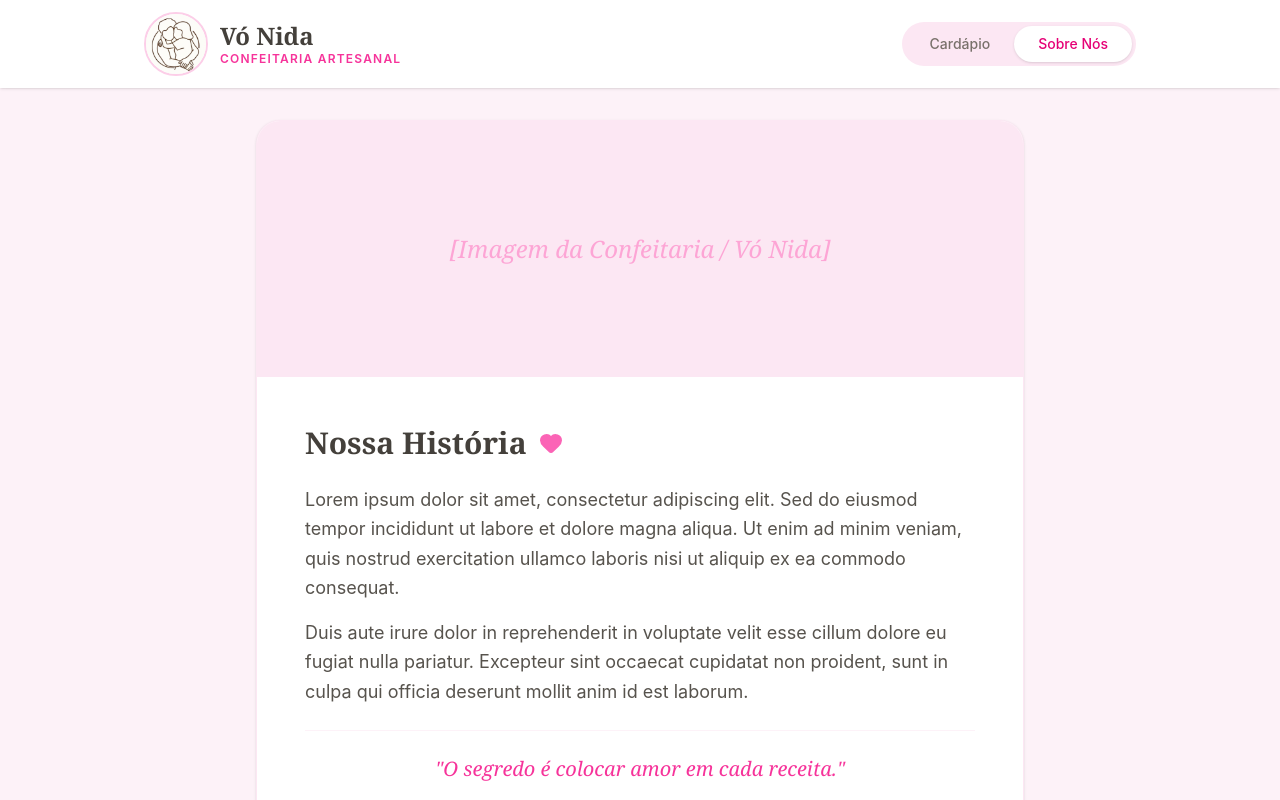
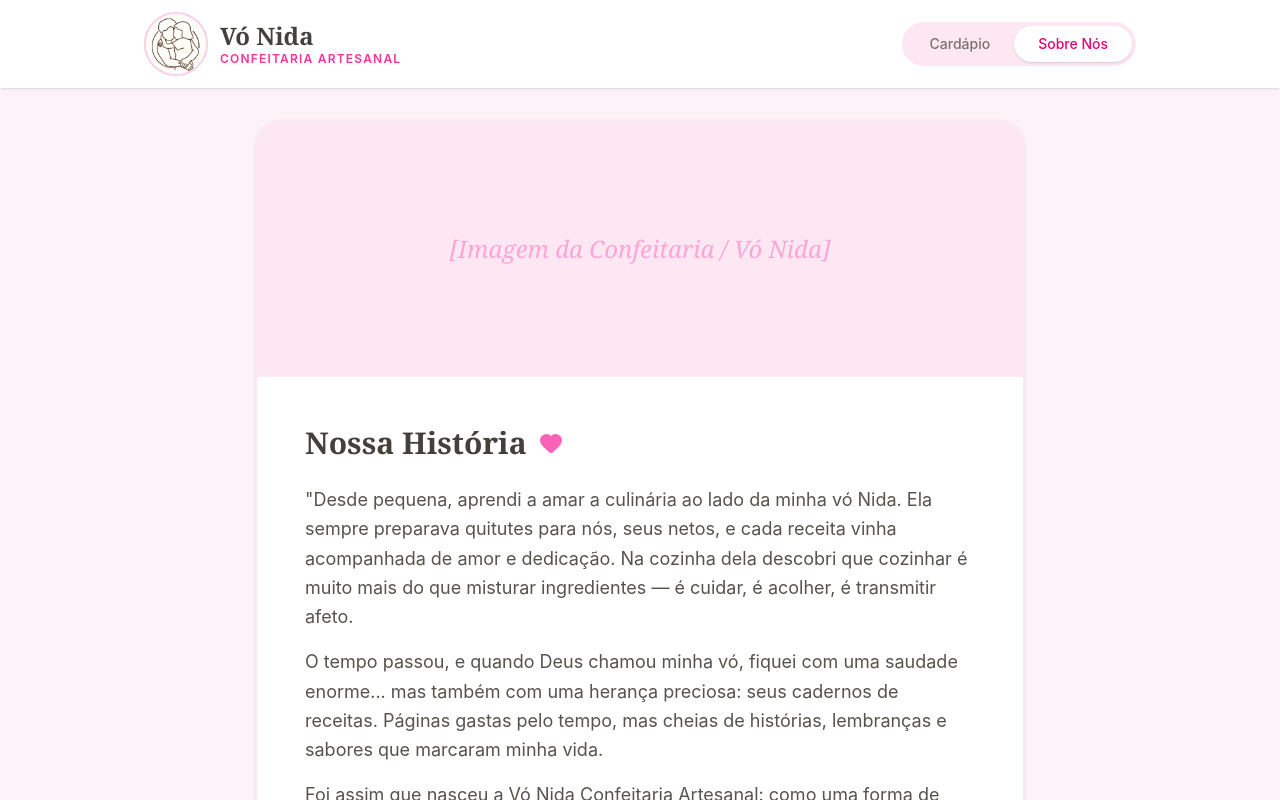
Before and after one commit to rafaelasilverio/vo-nida-confeitaria, a React (Vite) app: page / in a window 1280 px wide. Both pictures are taken after a click on the button "Sobre Nós". Shown: the top 800 px of the page. Built offline with nearby package versions, Linux system fonts and the light colour scheme.

Commit message:
docs: atualizar texto da seção Nossa História com conteúdo oficial

```diff
--- a/src/App.jsx
+++ b/src/App.jsx
@@ -318,19 +318,31 @@ const App = () => {
               </h2>
               <div className="space-y-4 text-stone-600 leading-relaxed text-lg">
                 <p>
-                  Lorem ipsum dolor sit amet, consectetur adipiscing elit. Sed
-                  do eiusmod tempor incididunt ut labore et dolore magna aliqua.
-                  Ut enim ad minim veniam, quis nostrud exercitation ullamco
-                  laboris nisi ut aliquip ex ea commodo consequat.
+                  "Desde pequena, aprendi a amar a culinária ao lado da minha vó
+                  Nida. Ela sempre preparava quitutes para nós, seus netos, e
+                  cada receita vinha acompanhada de amor e dedicação. Na cozinha
+                  dela descobri que cozinhar é muito mais do que misturar
+                  ingredientes — é cuidar, é acolher, é transmitir afeto.
                 </p>
                 <p>
-                  Duis aute irure dolor in reprehenderit in voluptate velit esse
-                  cillum dolore eu fugiat nulla pariatur. Excepteur sint
-                  occaecat cupidatat non proident, sunt in culpa qui officia
-                  deserunt mollit anim id est laborum.
+                  O tempo passou, e quando Deus chamou minha vó, fiquei com uma
+                  saudade enorme... mas também com uma herança preciosa: seus
+                  cadernos de receitas. Páginas gastas pelo tempo, mas cheias de
+                  histórias, lembranças e sabores que marcaram minha vida.
+                </p>
+                <p>
+                  Foi assim que nasceu a Vó Nida Confeitaria Artesanal: como uma
+                  forma de manter vivo esse legado e transformar saudade em
+                  homenagem. Aqui, cada doce carrega o amor da minha vó e o
+                  aconchego de sua cozinha.
+                </p>
+                <p>
+                  O lema “Gostoso como o abraço de vó” traduz exatamente isso:
+                  cada receita é um abraço apertado, cheio de carinho, que
+                  continua aquecendo corações."
                 </p>
                 <div className="pt-6 border-t border-pink-50 mt-6 italic text-pink-500 font-serif text-xl text-center">
-                  "O segredo é colocar amor em cada receita."
+                  - Mariana De Marchi Petelin, neta da Vó Nida e fundadora da confeitaria.
                 </div>
               </div>
             </div>
```
